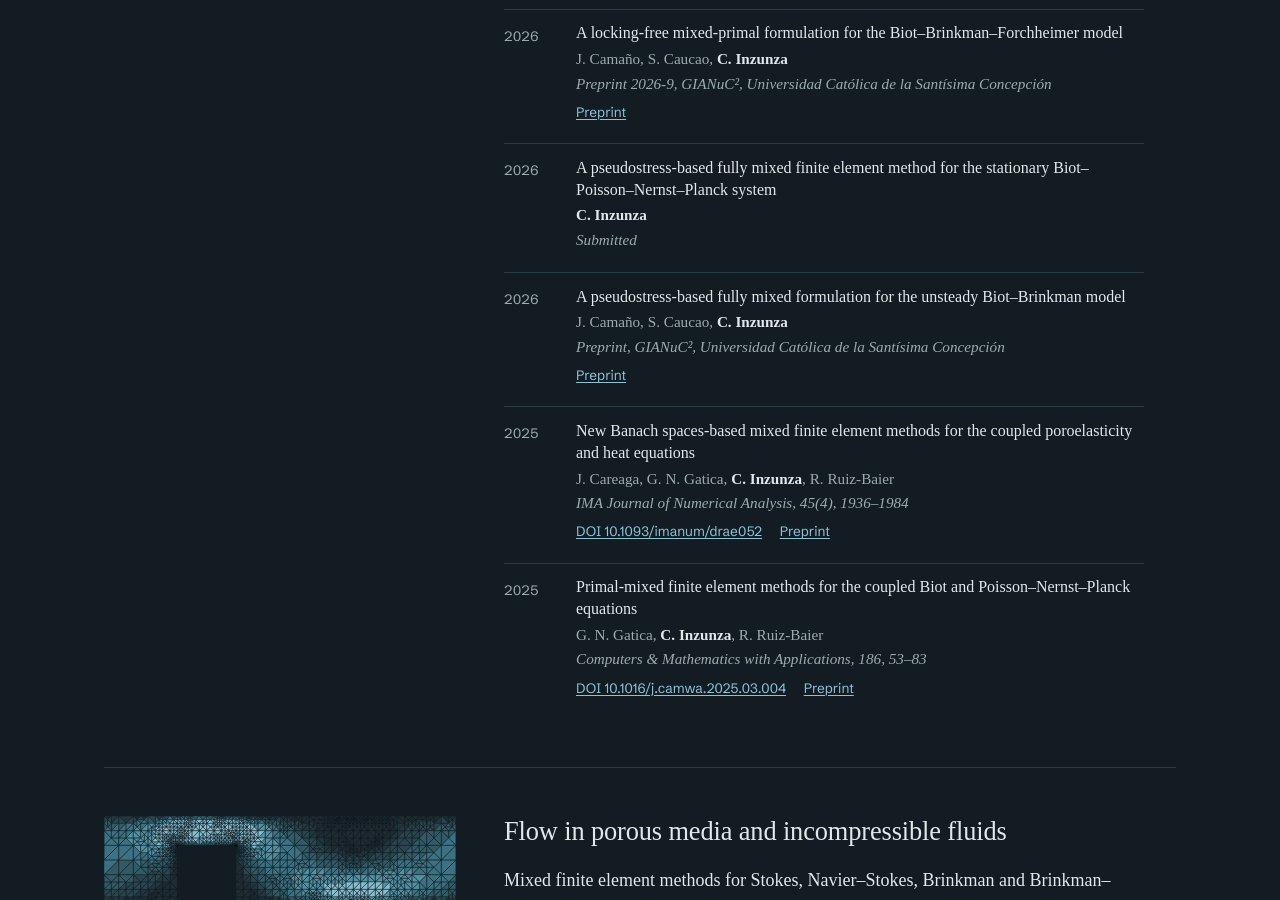
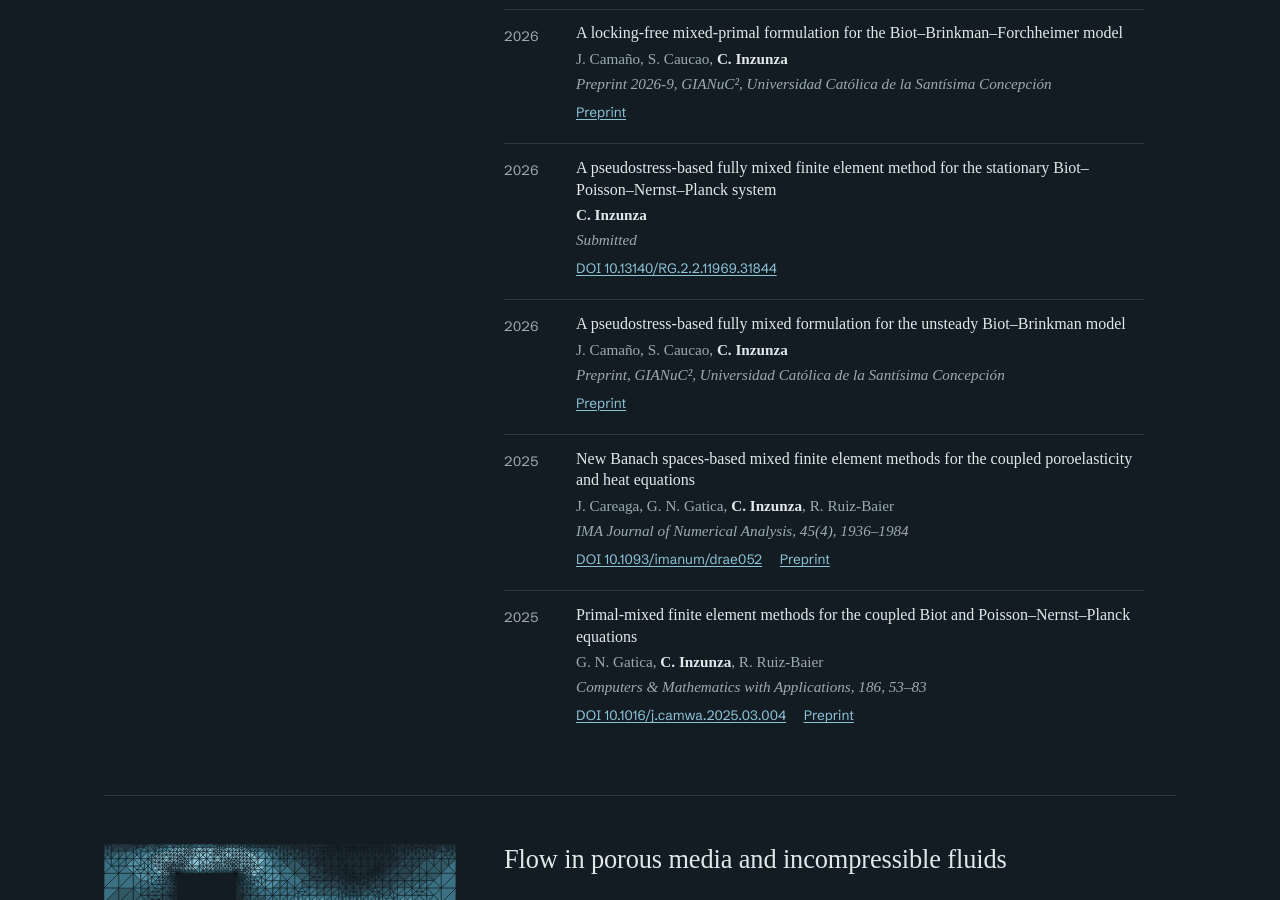
Before and after one commit to Crinzunza/crinzunza.github.io, a Jekyll site: the page built from research.html, in a window 1280 px wide and 900 px high, scrolled down 1368 px. Built offline with Jekyll 4.4.1, drawn with Linux system fonts in a browser that asks for light colours; some web fonts are replaced; some of the changed text lies outside the part shown.

Commit message:
Add DOI of the submitted Biot–PNP manuscript to the site and CV
Co-Authored-By: Claude Opus 5.5 <noreply@anthropic.com>
Claude-Session: https://claude.ai/code/session_01NmkcbZxVKqo5eyoDBFvQtJ

```diff
--- a/_data/publications.yml
+++ b/_data/publications.yml
@@ -20,6 +20,7 @@
   status: review
   topics: [poro, transport, apost]
   fondecyt: true
+  doi: "10.13140/RG.2.2.11969.31844"
 
 - title: "Mixed finite element methods for a heat-assisted model of sedimentation"
   authors: "J. Careaga, C. Inzunza"
```
Also changed, not shown: 2 other files.
